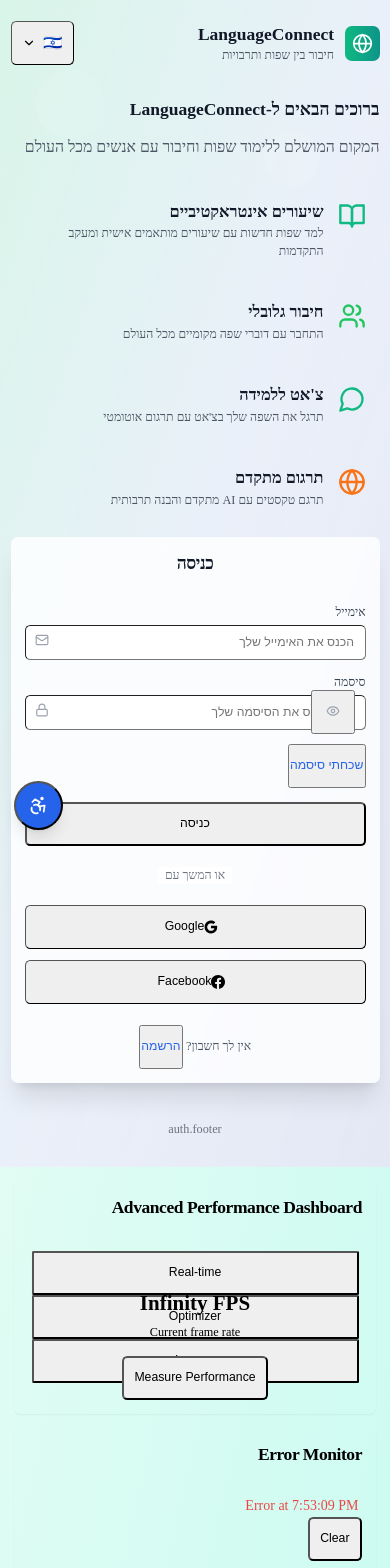
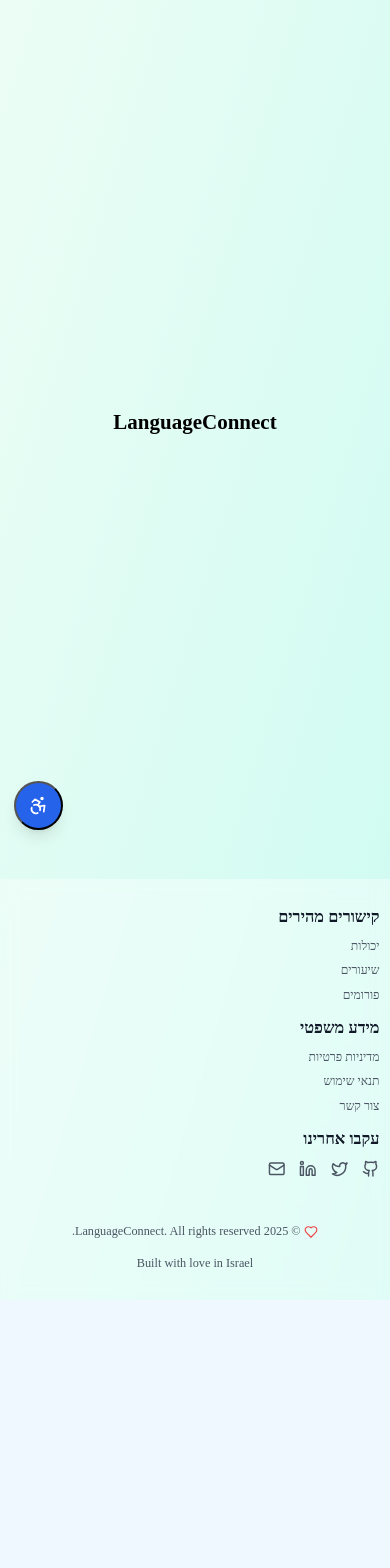
Before and after one commit to relaya17/riahn, a Next.js app: page / in a window 390 px wide. Shown: the top 1568 px of the page. After the commit the page ends 1300 px from the top, so only its background shows below. Built offline with nearby package versions, Linux system fonts and the light colour scheme.

Commit message:
Fix: separate dev tools into client component, update auth flow, add footer and nav

```diff
--- a/app/client-wrapper.tsx
+++ b/app/client-wrapper.tsx
@@ -1,9 +1,7 @@
 'use client'
 
 import { ClientProviders } from '@/components/providers/client-providers'
-import AdvancedPerformanceMonitor from '@/components/performance/advanced-performance-monitor'
-import ErrorMonitor from '@/components/error/error-monitor'
-import QuickPerformance from '@/components/performance/quick-performance'
+import DevTools from '@/components/dev-tools'
 import { Toaster } from 'react-hot-toast'
 
 export default function ClientWrapper({ children }: { children: React.ReactNode }) {
@@ -12,9 +10,7 @@
       <ClientProviders>
         {children}
       </ClientProviders>
-      <AdvancedPerformanceMonitor />
-      <ErrorMonitor />
-      <QuickPerformance />
+      <DevTools />
       <Toaster
         position="top-center"
         toastOptions={{
--- a/app/layout.tsx
+++ b/app/layout.tsx
@@ -2,6 +2,7 @@
 import { Inter, Heebo, Cairo } from 'next/font/google'
 import './globals.css'
 import { Providers } from '@/components/providers'
+import Footer from '@/components/core/footer'
 import ClientWrapper from './client-wrapper'
 
 const inter = Inter({ subsets: ['latin'], variable: '--font-inter', display: 'swap' })
@@ -40,6 +41,7 @@
           <ClientWrapper>
             {children}
           </ClientWrapper>
+          <Footer />
         </Providers>
       </body>
     </html>
--- a/app/page.tsx
+++ b/app/page.tsx
@@ -1,28 +1,7 @@
-'use client'
-
-import { useEffect } from 'react'
-import { useRouter } from 'next/navigation'
-import { useAuth } from '@/components/providers'
-import { LoadingPage } from '@/components/core/loading'
-import { AuthScreen } from '@/components/auth/auth-screen'
-
 export default function HomePage() {
-  const { user, loading } = useAuth()
-  const router = useRouter()
-
-  useEffect(() => {
-    if (!loading && user) {
-      router.push('/dashboard')
-    }
-  }, [user, loading, router])
-
-  if (loading) {
-    return <LoadingPage message="טוען את האפליקציה..." />
-  }
-
-  if (user) {
-    return <LoadingPage message="מעביר לדשבורד..." />
-  }
-
-  return <AuthScreen />
+  return (
+    <main className="min-h-screen flex items-center justify-center">
+      <h1 className="text-3xl font-bold">LanguageConnect</h1>
+    </main>
+  )
 }
--- /dev/null
+++ b/components/auth/auth-nav.tsx
@@ -0,0 +1,35 @@
+'use client'
+
+import { useState } from 'react'
+import Link from 'next/link'
+import { Menu } from 'lucide-react'
+import { Button } from '@/components/core/button'
+
+interface AuthNavProps {
+  onSelect?: (action: 'login' | 'register' | 'forgot') => void
+}
+
+export default function AuthNav({ onSelect }: AuthNavProps) {
+  const [open, setOpen] = useState(false)
+
+  return (
+    <div className="relative">
+      <Button variant="ghost" aria-label="Menu" onClick={() => setOpen(!open)}>
+        <Menu className="h-6 w-6" />
+      </Button>
+
+      {open && (
+        <div className="absolute top-full left-0 mt-2 w-48 rounded-lg border border-gray-200 bg-white shadow-lg dark:border-gray-700 dark:bg-gray-800 z-50">
+          <nav className="py-2 text-right">
+            <button className="block w-full px-4 py-2 hover:bg-gray-100 dark:hover:bg-gray-700" onClick={() => { onSelect?.('login'); setOpen(false) }}>כניסה</button>
+            <button className="block w-full px-4 py-2 hover:bg-gray-100 dark:hover:bg-gray-700" onClick={() => { onSelect?.('register'); setOpen(false) }}>הרשמה</button>
+            <button className="block w-full px-4 py-2 hover:bg-gray-100 dark:hover:bg-gray-700" onClick={() => { onSelect?.('forgot'); setOpen(false) }}>שכחתי סיסמה</button>
+            <div className="my-1 h-px bg-gray-200 dark:bg-gray-700" />
+            <Link href="/features" className="block px-4 py-2 hover:bg-gray-100 dark:hover:bg-gray-700" onClick={() => setOpen(false)}>יכולות</Link>
+            <Link href="/privacy" className="block px-4 py-2 hover:bg-gray-100 dark:hover:bg-gray-700" onClick={() => setOpen(false)}>פרטיות</Link>
+          </nav>
+        </div>
+      )}
+    </div>
+  )
+}
--- a/components/auth/auth-screen.tsx
+++ b/components/auth/auth-screen.tsx
@@ -6,6 +6,7 @@
 import { RegisterForm } from './register-form'
 import { ForgotPasswordForm } from './forgot-password-form'
 import { LanguageSelector } from './language-selector'
+import AuthNav from './auth-nav'
 import { Card, CardContent, CardHeader, CardTitle } from '@/components/core/card'
 import { Globe, Users, BookOpen, MessageCircle } from 'lucide-react'
 
@@ -36,7 +37,7 @@
       title: t('auth.features.translate'),
       description: t('auth.features.translateDesc'),
     },
-  ]
+  ];
 
   return (
     <div className="min-h-screen relative overflow-hidden">
@@ -54,11 +55,11 @@
       {/* Header */}
       <div className="container mx-auto px-4 py-6">
         <div className="flex items-center justify-between">
-          <div className="flex items-center space-x-3 space-x-reverse">
+          <div className="order-2 flex items-center space-x-3">
             <div className="h-10 w-10 bg-gradient-to-r from-emerald-500 to-teal-600 rounded-lg flex items-center justify-center">
               <Globe className="h-6 w-6 text-white" />
             </div>
-            <div>
+            <div className="text-center">
               <h1 className="text-2xl font-bold text-gray-900 dark:text-white">
                 {t('app.title')}
               </h1>
@@ -67,47 +68,50 @@
               </p>
             </div>
           </div>
-          <LanguageSelector />
+          <div className="flex items-center gap-2 order-1">
+            <AuthNav onSelect={(action) => {
+              if (action === 'login') setMode('login')
+              if (action === 'register') setMode('register')
+              if (action === 'forgot') setMode('forgot-password')
+            }} />
+            <LanguageSelector />
+          </div>
         </div>
       </div>
 
-      <div className="container mx-auto px-4 py-4 sm:py-8">
-        <div className="grid lg:grid-cols-2 gap-4 sm:gap-8 items-center">
-          {/* Left side - Features */}
+          <div className="container mx-auto px-4 py-6 sm:py-12">
+        <div className="grid lg:grid-cols-2 gap-8 sm:gap-12 items-start text-center lg:text-right">
+          {/* Left - welcome + features */}
           <div className="space-y-8">
-            <div>
-              <h2 className="text-2xl sm:text-3xl font-bold text-gray-900 dark:text-white mb-4">
+            <div className="lg:text-right text-center mx-auto max-w-2xl mb-6 sm:mb-8 bg-white/60 dark:bg-gray-800/40 backdrop-blur-md rounded-xl shadow-lg ring-1 ring-black/5 dark:ring-white/10 p-4 sm:p-6">
+              <h2 className="text-2xl sm:text-4xl font-bold text-gray-900 dark:text-white mb-2 sm:mb-3">
                 {t('auth.welcomeTitle')}
               </h2>
-              <p className="text-lg text-gray-600 dark:text-gray-400">
+              <p className="text-base sm:text-lg text-gray-700 dark:text-gray-300 leading-relaxed">
                 {t('auth.welcomeDesc')}
               </p>
             </div>
 
-            <div className="grid grid-cols-1 sm:grid-cols-2 gap-4 sm:gap-6">
+            <div className="grid grid-cols-1 sm:grid-cols-2 gap-5 sm:gap-8">
               {features.map((feature, index) => (
                 <div
                   key={index}
                   className="flex items-start space-x-4 space-x-reverse group hover:scale-105 transition-all duration-300 p-4 rounded-lg hover:bg-white/50 dark:hover:bg-gray-800/50"
-                  style={{animationDelay: `${index * 0.1}s`}}
+                  style={{ animationDelay: `${index * 0.1}s` }}
                 >
-                  <div className="flex-shrink-0 group-hover:animate-pulse-glow">
-                    {feature.icon}
-                  </div>
+                  <div className="flex-shrink-0 group-hover:animate-pulse-glow">{feature.icon}</div>
                   <div>
                     <h3 className="font-semibold text-gray-900 dark:text-white mb-1 group-hover:text-emerald-600 transition-colors">
                       {feature.title}
                     </h3>
-                    <p className="text-sm text-gray-600 dark:text-gray-400">
-                      {feature.description}
-                    </p>
+                    <p className="text-sm text-gray-600 dark:text-gray-400">{feature.description}</p>
                   </div>
                 </div>
               ))}
             </div>
           </div>
 
-          {/* Right side - Auth Forms */}
+          {/* Right - Auth form */}
           <div className="flex justify-center">
             <div className="w-full max-w-md">
               <Card className="shadow-xl border-0 bg-white/80 backdrop-blur-sm dark:bg-gray-800/80 hover:shadow-2xl transition-all duration-300 hover:scale-105">
@@ -141,7 +145,7 @@
           <p>{t('auth.footer')}</p>
         </div>
       </div>
-      </div>
+    </div>
     </div>
   )
 }
--- /dev/null
+++ b/components/core/footer.tsx
@@ -0,0 +1,102 @@
+'use client'
+
+import Link from 'next/link'
+import { Github, Twitter, Linkedin, Mail, Heart } from 'lucide-react'
+
+/**
+ * פוטר כללי לאפליקציה.
+ * מוצג בתחתית כל עמוד ומכיל ניווט קצר, קישורים שימושיים ורשתות חברתיות.
+ */
+export default function Footer() {
+  return (
+    <footer className="mt-10 border-t border-gray-200 dark:border-gray-800 bg-white/60 dark:bg-gray-900/60 backdrop-blur supports-[backdrop-filter]:bg-white/40 dark:supports-[backdrop-filter]:bg-gray-900/40">
+      <div className="mx-auto max-w-6xl px-4 py-8">
+        {/* קישורים מהירים */}
+        <div className="grid grid-cols-1 lg:grid-cols-3 gap-6 mb-6">
+          <div>
+            <h3 className="font-semibold text-gray-900 dark:text-white mb-3">קישורים מהירים</h3>
+            <nav className="space-y-2">
+              <Link href="/features" className="block text-sm text-gray-600 dark:text-gray-300 hover:text-emerald-600 dark:hover:text-emerald-400 transition-colors">
+                יכולות
+              </Link>
+              <Link href="/lessons" className="block text-sm text-gray-600 dark:text-gray-300 hover:text-emerald-600 dark:hover:text-emerald-400 transition-colors">
+                שיעורים
+              </Link>
+              <Link href="/forums" className="block text-sm text-gray-600 dark:text-gray-300 hover:text-emerald-600 dark:hover:text-emerald-400 transition-colors">
+                פורומים
+              </Link>
+            </nav>
+          </div>
+
+          <div>
+            <h3 className="font-semibold text-gray-900 dark:text-white mb-3">מידע משפטי</h3>
+            <nav className="space-y-2">
+              <Link href="/privacy" className="block text-sm text-gray-600 dark:text-gray-300 hover:text-emerald-600 dark:hover:text-emerald-400 transition-colors">
+                מדיניות פרטיות
+              </Link>
+              <Link href="/terms" className="block text-sm text-gray-600 dark:text-gray-300 hover:text-emerald-600 dark:hover:text-emerald-400 transition-colors">
+                תנאי שימוש
+              </Link>
+              <Link href="/contact" className="block text-sm text-gray-600 dark:text-gray-300 hover:text-emerald-600 dark:hover:text-emerald-400 transition-colors">
+                צור קשר
+              </Link>
+            </nav>
+          </div>
+
+          <div>
+            <h3 className="font-semibold text-gray-900 dark:text-white mb-3">עקבו אחרינו</h3>
+            <div className="flex space-x-4 space-x-reverse">
+              <a
+                href="https://github.com"
+                target="_blank"
+                rel="noopener noreferrer"
+                className="text-gray-600 dark:text-gray-300 hover:text-emerald-600 dark:hover:text-emerald-400 transition-colors"
+                aria-label="GitHub"
+              >
+                <Github className="h-5 w-5" />
+              </a>
+              <a
+                href="https://twitter.com"
+                target="_blank"
+                rel="noopener noreferrer"
+                className="text-gray-600 dark:text-gray-300 hover:text-emerald-600 dark:hover:text-emerald-400 transition-colors"
+                aria-label="Twitter"
+              >
+                <Twitter className="h-5 w-5" />
+              </a>
+              <a
+                href="https://linkedin.com"
+                target="_blank"
+                rel="noopener noreferrer"
+                className="text-gray-600 dark:text-gray-300 hover:text-emerald-600 dark:hover:text-emerald-400 transition-colors"
+                aria-label="LinkedIn"
+              >
+                <Linkedin className="h-5 w-5" />
+              </a>
+              <a
+                href="mailto:contact@languageconnect.com"
+                className="text-gray-600 dark:text-gray-300 hover:text-emerald-600 dark:hover:text-emerald-400 transition-colors"
+                aria-label="Email"
+              >
+                <Mail className="h-5 w-5" />
+              </a>
+            </div>
+          </div>
+        </div>
+
+        {/* שורת תחתונה */}
+        <div className="border-t border-gray-200 dark:border-gray-700 pt-6">
+          <div className="flex flex-col lg:flex-row items-center justify-between gap-4 text-sm text-gray-600 dark:text-gray-300">
+            <p className="flex items-center gap-1">
+              <Heart className="h-4 w-4 text-red-500" />
+              © {new Date().getFullYear()} LanguageConnect. All rights reserved.
+            </p>
+            <p className="flex items-center gap-1">
+              Built with love in Israel
+            </p>
+          </div>
+        </div>
+      </div>
+    </footer>
+  )
+}
--- a/components/core/input.tsx
+++ b/components/core/input.tsx
@@ -38,8 +38,8 @@
             {...props}
           />
           {rightIcon && (
-            <div className="absolute inset-y-0 right-0 pr-3 flex items-center pointer-events-none">
-              <span className="text-gray-400">{rightIcon}</span>
+            <div className="absolute inset-y-0 right-0 pr-3 flex items-center pointer-events-auto">
+              {rightIcon}
             </div>
           )}
         </div>
--- a/components/core/providers.tsx
+++ b/components/core/providers.tsx
@@ -83,7 +83,7 @@
     'terms.changes': 'שינויים בתנאים',
     'terms.contact': 'יצירת קשר',
     'app.title': 'LanguageConnect',
-    'app.subtitle': 'חיבור בין שפות ותרבויות',
+    'app.subtitle': 'Connecting Languages and Cultures',
     'auth.login': 'כניסה',
     'auth.register': 'הרשמה',
     'auth.email': 'אימייל',
@@ -94,6 +94,7 @@
     'auth.signInWithFacebook': 'התחבר עם Facebook',
     'auth.welcomeTitle': 'ברוכים הבאים ל-LanguageConnect',
     'auth.welcomeDesc': 'המקום המושלם ללימוד שפות וחיבור עם אנשים מכל העולם',
+    'auth.footer': 'LanguageConnect — Connecting Languages and Cultures',
     'auth.features.lessons': 'שיעורים אינטראקטיביים',
     'auth.features.lessonsDesc': 'למד שפות חדשות עם שיעורים מותאמים אישית ומעקב התקדמות',
     'auth.features.connect': 'חיבור גלובלי',
@@ -1062,6 +1063,7 @@
     'auth.name': 'Full Name',
     'auth.forgotPassword': 'Forgot Password',
     'auth.signInWithGoogle': 'Sign in with Google',
+    'auth.footer': 'LanguageConnect — Connecting Languages and Cultures',
     'auth.signInWithFacebook': 'Sign in with Facebook',
     'auth.welcomeTitle': 'Welcome to LanguageConnect',
     'auth.welcomeDesc': 'The perfect place to learn languages and connect with people from around the world',
@@ -1734,12 +1736,12 @@
 
 // Language Provider
 function LanguageProvider({ children }: { children: ReactNode }) {
-  const [currentLanguage, setCurrentLanguage] = useState('he')
+  const [currentLanguage, setCurrentLanguage] = useState('en')
 
   useEffect(() => {
     // Load saved language from localStorage only on client side
     if (typeof window !== 'undefined') {
-      const savedLanguage = localStorage.getItem('language') || 'he'
+      const savedLanguage = localStorage.getItem('language') || 'en'
       setCurrentLanguage(savedLanguage)
     }
   }, [])
--- /dev/null
+++ b/components/dev-tools.tsx
@@ -0,0 +1,19 @@
+'use client'
+
+import AdvancedPerformanceMonitor from '@/components/performance/advanced-performance-monitor'
+import ErrorMonitor from '@/components/error/error-monitor'
+import QuickPerformance from '@/components/performance/quick-performance'
+
+export default function DevTools() {
+  const showDevTools = process.env.NEXT_PUBLIC_DEV_TOOLS === 'true'
+
+  if (!showDevTools) return null
+
+  return (
+    <>
+      <AdvancedPerformanceMonitor />
+      <ErrorMonitor />
+      <QuickPerformance />
+    </>
+  )
+}
--- a/package.json
+++ b/package.json
@@ -4,7 +4,7 @@
     "description": "LanguageConnect - אפליקציה ללימוד שפות וחיבור בין משתמשים",
     "private": true,
     "scripts": {
-        "dev": "next dev -p 5000",
+        "dev": "next dev -p 5593",
         "server": "node server.js",
         "build": "next build",
         "analyze": "next build --analyze",
```
Also changed, not shown: app/auth/page.tsx (added, +7 -0 lines).
